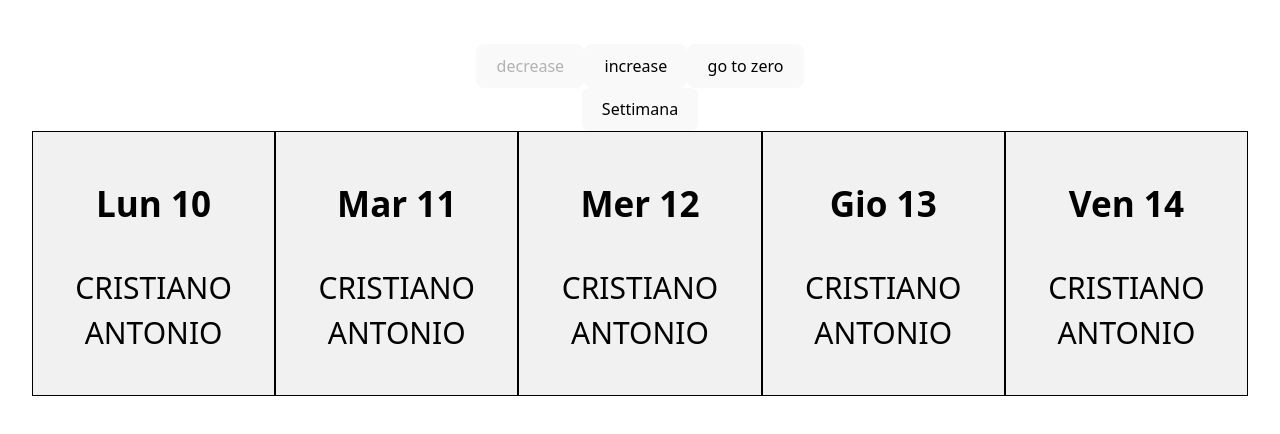
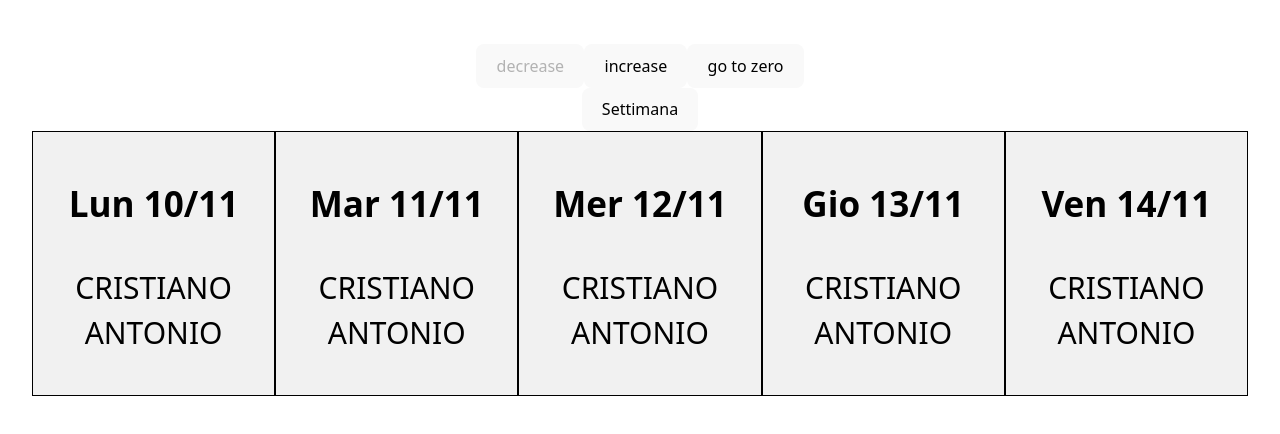
Before and after one commit to Ludovico02/calendar-from-website-xlsx-file, a React (Vite) app: page / in a window 1280 px wide. Shown: the part 180-614 px from the top of the page. Built offline with nearby package versions, Linux system fonts and the light colour scheme.

Commit message:
Added function to view day and month on week days

```diff
--- a/src/components/Calendar/WeekView.jsx
+++ b/src/components/Calendar/WeekView.jsx
@@ -4,7 +4,7 @@ import "../../css/WeekView.css"
 export default function WeekView({ data, counter }) {
     const days = ["Lun", "Mar", "Mer", "Gio", "Ven"];
     const currentDate = new Date();
-    const [currentViewWeek, setCurrentViewWeek] = useState(Array(5).fill(0));
+    const [currentWeekView, setCurrentWeekView] = useState(Array(5).fill(0));
 
     // Finds first day of the week (monday) and shifts it according to the week we want to see
     const getMonday = (date, shift) => {
@@ -15,24 +15,31 @@ export default function WeekView({ data, counter }) {
     }
 
     const getCurrentViewWeek = (shift) => {
-        const firstDay = getMonday(currentDate, shift).getDate();
+        const firstDay = getMonday(currentDate, shift);
 
-        setCurrentViewWeek(prev => (
-            prev.map((_, i) => firstDay + i)
-        ));
+        setCurrentWeekView(prev => prev.map((_, i) => {
+            // const dayInMilliseconds = 24 * 60 * 60 * 1000;
+            // const currentDayDate = new Date(firstDay.getTime() + (i * dayInMilliseconds));
 
-        console.log(currentViewWeek);
+            const currentDayDate = new Date(firstDay);
+            currentDayDate.setDate(firstDay.getDate() + i);
+            return `${currentDayDate.getDate()}/${currentDayDate.getMonth() + 1}`;
+        }));
     }
 
     useEffect(() => {
         getCurrentViewWeek(counter * 7);
     }, [counter])
 
+    useEffect(() => {
+        getCurrentViewWeek(0);
+    }, []);
+
     return (
         <div className="week-grid">
             {days.map((day, i) => (
                 <div key={day} className="day-column">
-                    <h3>{`${day} ${currentViewWeek[i]}`}</h3>
+                    <h3>{`${day} ${currentWeekView[i]}`}</h3>
                     <p>{data[1]?.teacher}</p>
                 </div>
             ))}
```
